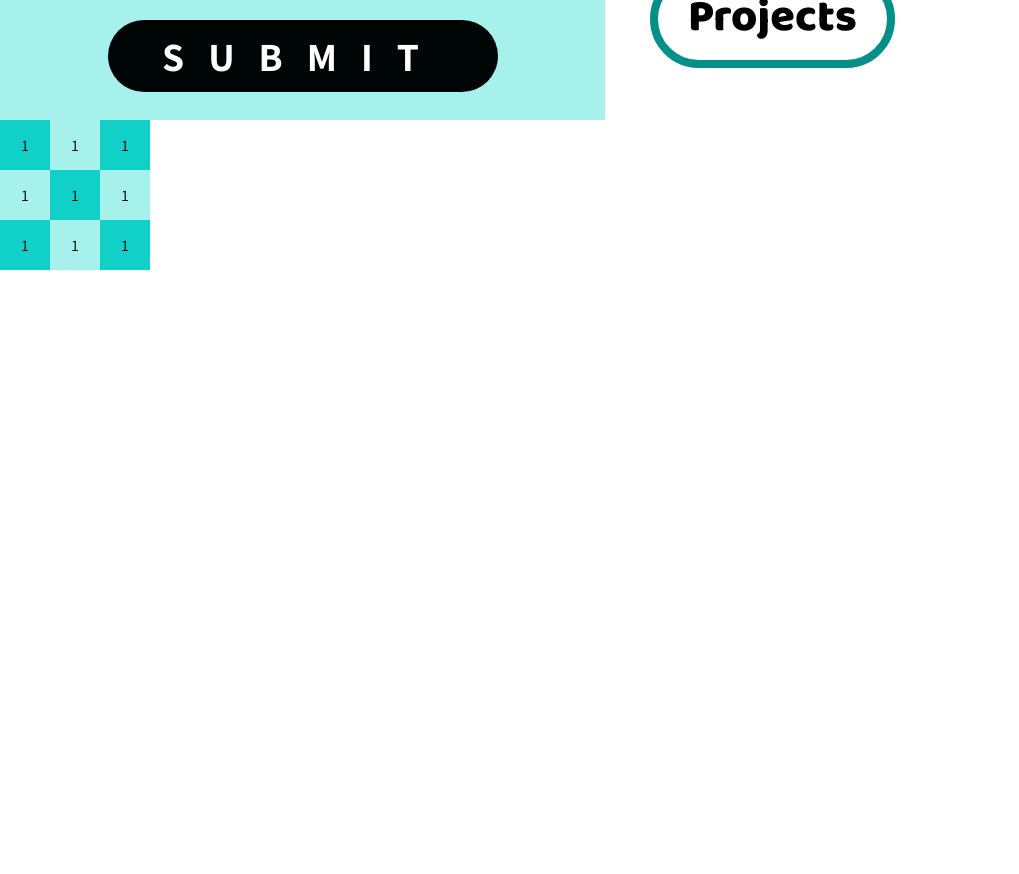
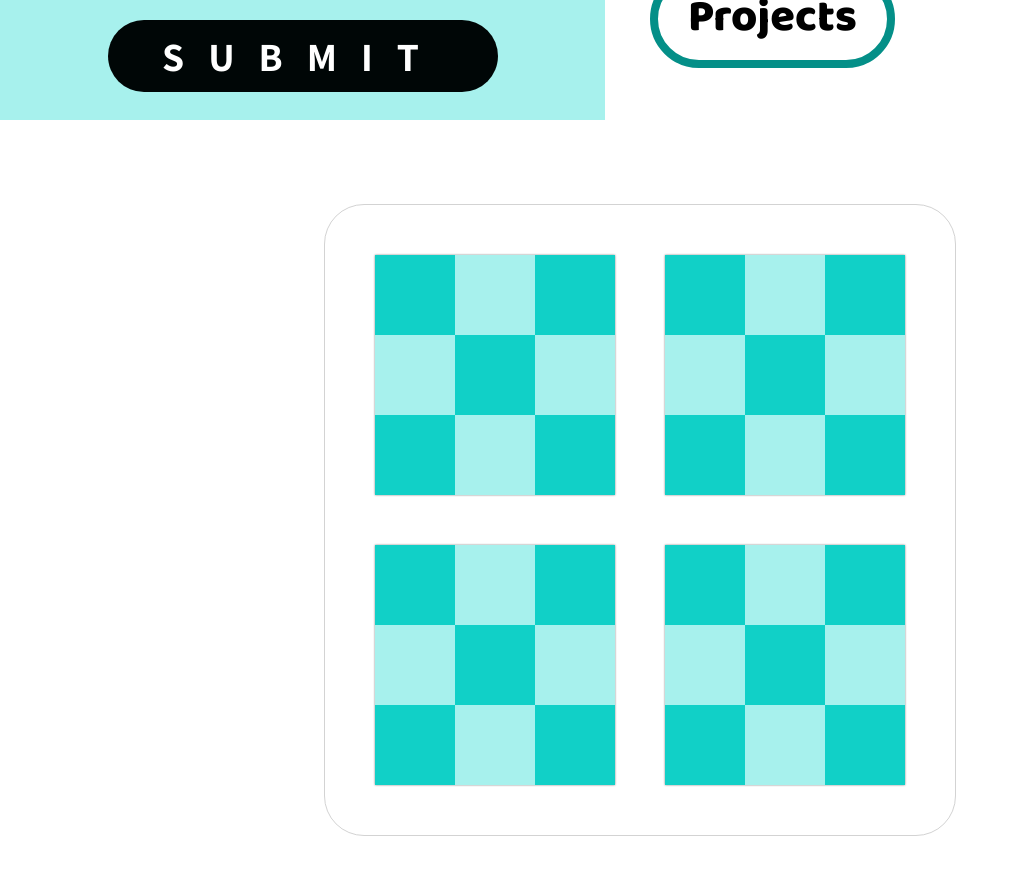
Before and after one commit to hem1t/coursera_portfolio_assignment, a React (Create React App) app: page / in a window 1280 px wide. Shown: the part 700-1574 px from the top of the page, without its empty margins (0-1019 px from the left). Before the commit the page ends 970 px from the top, so only its background shows below. Built offline with nearby package versions, Linux system fonts and the light colour scheme; a web font is replaced by a local one.

Commit message:
break time

```diff
--- a/src/projects/project04/RapidXO.css
+++ b/src/projects/project04/RapidXO.css
@@ -1,16 +1,30 @@
+:root {
+    --cell-size: 80px;
+    --board-size: calc(var(--cell-size) * 3);
+}
+
+.full-page {
+    height: 100vh;
+    width: 100vw;
+    display: flex;
+    justify-content: center;
+    align-items: center;
+}
+
 .xo-board {
     display: grid;
     grid-template-columns: 1fr 1fr 1fr;
-    height: 150px;
-    width: 150px;
+    height: var(--board-size);
+    width: var(--board-size);
+    box-shadow: 0 0 2px gray;
 }
 
 .xo-board-cell {
     display: flex;
     justify-content: center;
     align-items: center;
-    height: 50px;
-    width: 50px;
+    height: var(--cell-size);
+    width: var(--cell-size);
 }
 
 .xo-board-cell:nth-child(n) {
@@ -20,3 +34,13 @@
 .xo-board-cell:nth-child(odd) {
     background: #11d0c7;
 }
+
+.rapid-xo-component {
+    border: 1px solid lightgray;
+    border-radius: 40px;
+    display: grid;
+    grid-template-columns: 1fr 1fr;
+    column-gap: 50px;
+    row-gap: 50px;
+    padding: 50px;
+}
--- a/src/projects/project04/RapidXO.jsx
+++ b/src/projects/project04/RapidXO.jsx
@@ -1,10 +1,17 @@
+import { useReducer, useState } from "react";
 import "./RapidXO.css";
 
-const XOBoard = ({ board }) => {
+const XOBoard = ({ board, onCellClick }) => {
   return (
     <div className="xo-board">
       {board.map((val, i) => (
-        <div className="xo-board-cell" key={i}>
+        <div
+          className="xo-board-cell"
+          key={i}
+          onClick={() => {
+            onCellClick(i);
+          }}
+        >
           {val}
         </div>
       ))}
@@ -12,11 +19,41 @@ const XOBoard = ({ board }) => {
   );
 };
 
+// action:
+// {
+//    board: 0 | 1 | 2,
+//    pos: 0 - 9,
+//    val: X | O
+// }
+
+function board_reducer(boards, action) {}
+
 const RapidXO = () => {
+  // 0, haven't started.
+  // 1, user is playing.
+  // 2, computer is playing.
+  // 3, result state.
+
+  let [] = useState(0);
+  let [boards, do_on_boards] = useReducer(board_reducer, [
+    ["", "", "", "", "", "", "", "", ""],
+    ["", "", "", "", "", "", "", "", ""],
+    ["", "", "", "", "", "", "", "", ""],
+    ["", "", "", "", "", "", "", "", ""],
+  ]);
+
   return (
     <div className="full-page">
-      <div className="rapid-xo-page">
-        <XOBoard board={["1", "1", "1", "1", "1", "1", "1", "1", "1"]} />
+      <div className="rapid-xo-component">
+        {boards.map((board, i) => (
+          <XOBoard
+            board={board}
+            key={i}
+            onCellClick={(k) => {
+              console.log("Clicked: ", k + " from " + i);
+            }}
+          />
+        ))}
       </div>
     </div>
   );
```
